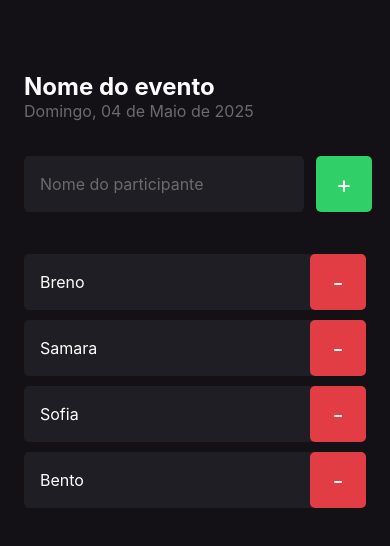
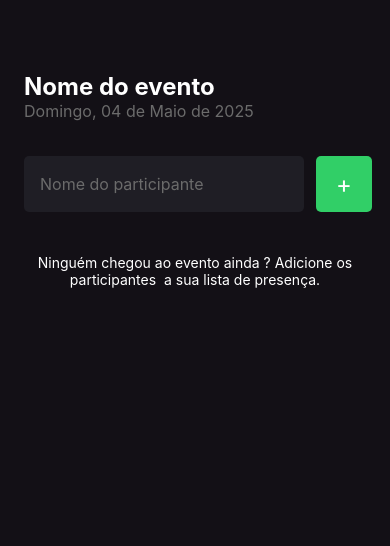
Before and after one commit to breno-facanha/project-react-native-imhere, a React Native app: screen / in a window 390 px wide. Shown: the top 546 px of the page. Built offline with nearby package versions, Linux system fonts and the light colour scheme.

Commit message:
adicionado participantes em um estado

```diff
--- a/App.tsx
+++ b/App.tsx
@@ -1,7 +1,14 @@
 import Home from "./src/screens/Home";
+import { StatusBar } from 'expo-status-bar';
 
 export default function App() {
   return (
-    <Home />
+    <>
+      <StatusBar
+        style="light"
+        backgroundColor="transparent"
+      />
+      <Home />
+    </>
   );
 }
--- a/src/components/Participant/index.tsx
+++ b/src/components/Participant/index.tsx
@@ -1,13 +1,18 @@
 import { View, Text, TouchableOpacity } from "react-native";
 import { styles } from "./style";
 
-export function Participant({name}){
+type Props = {
+    name: string,
+    onRemove: () => void
+}
+
+export function Participant({name, onRemove} : Props){
     return(
         <View style={styles.container}>
             <Text style={styles.name}>{name}</Text>
 
 
-            <TouchableOpacity style={styles.button}>
+            <TouchableOpacity style={styles.button} onPress={onRemove}>
                 <Text style={styles.buttonText}>
                     -
                 </Text>
--- a/src/screens/Home/index.tsx
+++ b/src/screens/Home/index.tsx
@@ -1,14 +1,38 @@
-import { StatusBar } from 'expo-status-bar';
-import { StyleSheet, Text, View, TouchableOpacity, TextInput  } from 'react-native';
+import { StyleSheet, Text, View, TouchableOpacity, TextInput, FlatList, Alert  } from 'react-native';
 
 import { Participant } from '../../components/Participant';
 
 import { styles } from './style';
+import { useState } from 'react';
 
 export default function Home() {
+    const[participants, setParticipants] = useState<string[]>([])
+    const[participantsName, setParticipantsName] = useState('')
+
+
+
 
     function handeParticipantAdd(){
-        console.log('vc clicou no botão de adicionar')
+        if(participants.includes(participantsName)){
+            return Alert.alert("Participante já existe", "Já existe um participante na lista com esse nome")
+        }
+
+        setParticipants(prevState => [...prevState, participantsName])
+        setParticipantsName('')
+    }
+
+    function handleParticipantRemove(name: string){
+        Alert.alert("Remover", `Remover o participante ${name} ?`, [
+            {
+                text: 'Sim',
+                onPress: () => Alert.alert("Participante Deletado")
+            },
+            {
+                text: 'Não',
+                style: 'cancel'
+            }
+        ])
+        console.log(`Você clicou em remover participante ${name}`)
     }
 
   return (
@@ -25,7 +49,8 @@ export default function Home() {
             style={styles.input}
             placeholder='Nome do participante'
             placeholderTextColor="#6B6B6B"
-            keyboardType='numeric'
+            onChangeText={text => setParticipantsName(text)}
+            value={participantsName}
         />
 
         <TouchableOpacity style={styles.button} onPress={handeParticipantAdd}>
@@ -35,12 +60,26 @@ export default function Home() {
         </TouchableOpacity>
       </View>
 
-      <Participant name="Breno"/>
-      <Participant name="Samara"/>
-      <Participant name="Sofia"/>
-      <Participant name="Bento"/>
+      {/* <Participant name="Breno" onRemove={() => handleParticipantRemove('Breno')}/> */}
+      <FlatList
+        data={participants}
+        keyExtractor={item => item}
+        renderItem={( {item} ) => (
+            <Participant
+                    key = {item}
+                    name={item}
+                    onRemove={() => handleParticipantRemove(item)}
+                />
+        )}
+        showsVerticalScrollIndicator={false}
+        ListEmptyComponent={() => (
+            <Text style={styles.listEmptyText}>
+                Ninguém chegou ao evento ainda ? Adicione os participantes  a sua lista de presença.
+            </Text>
+        )}
+      />
 
-      <StatusBar style="auto" />
+
     </View>
   );
 }
--- a/src/screens/Home/style.ts
+++ b/src/screens/Home/style.ts
@@ -43,5 +43,10 @@ export const styles = StyleSheet.create({
     flexDirection: 'row',
     marginTop: 35,
     marginBottom: 42
+  },
+  listEmptyText:{
+    color: '#fff',
+    fontSize: 14,
+    textAlign: 'center'
   }
 });
```
